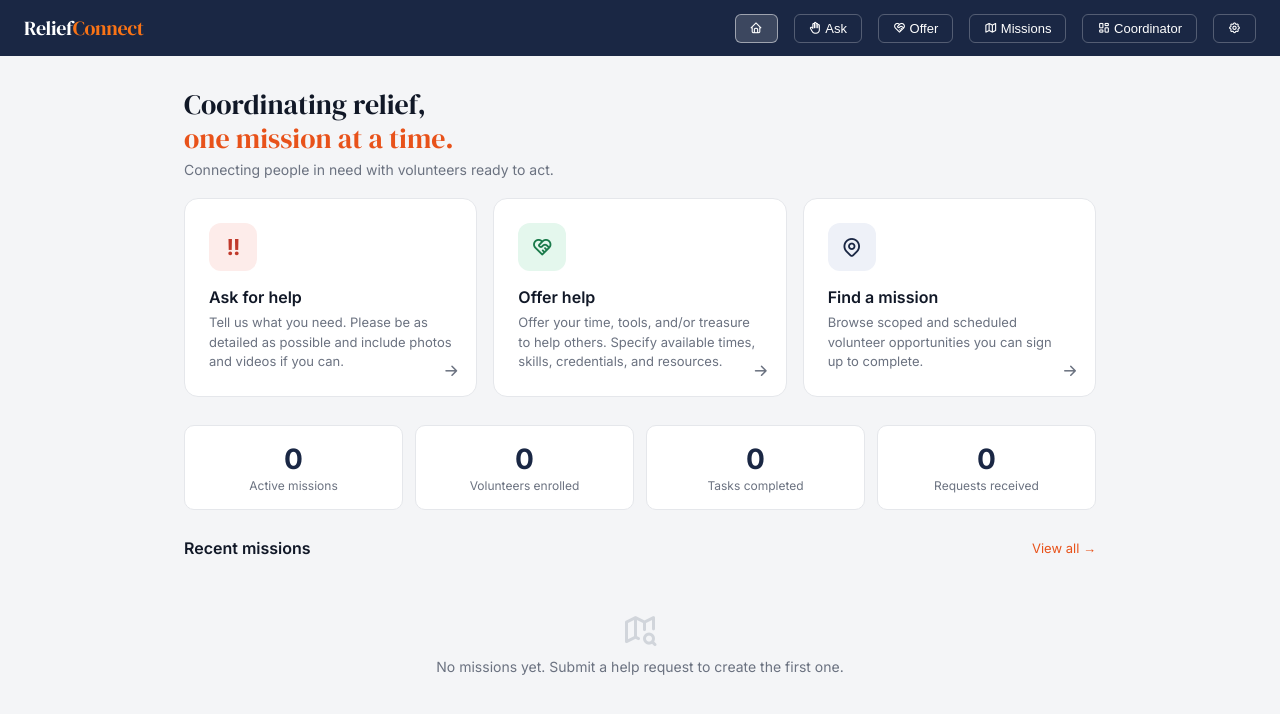
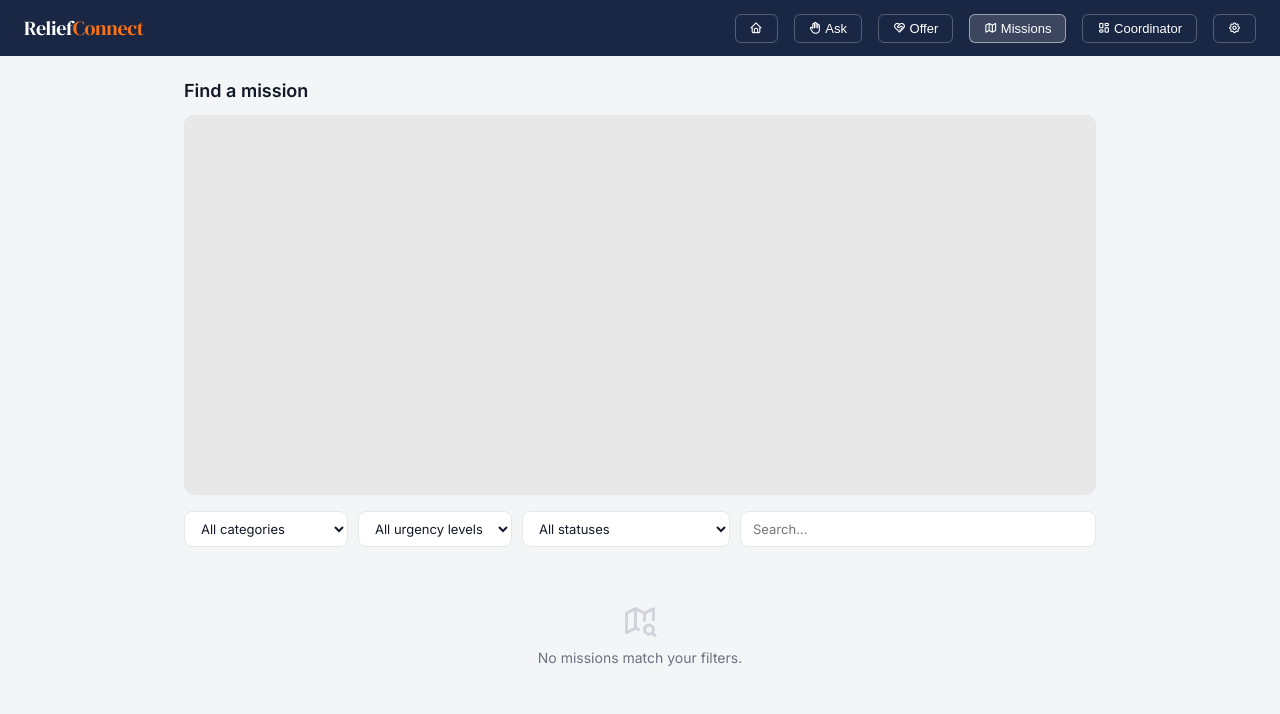
Before and after one commit to StarkSoftwareDevelopment/reliefconnect, a website: page public/index.html in a window 1280 px wide. Both pictures are taken after a click on the button "Missions". Drawn offline with Linux system fonts and the light colour scheme; some packages are replaced by stand-ins of ours.

Commit message:
fix: repair broken showPage redeclaration that broke all buttons, fix Maps script load order

```diff
--- a/public/app.js
+++ b/public/app.js
@@ -60,7 +60,7 @@ function showPage(p) {
   const nb = document.getElementById('nav-' + p);
   if (nb) nb.classList.add('active');
   if (p === 'coordinator') renderCoordinator();
-  if (p === 'missions') renderMissionsList();
+  if (p === 'missions') { renderMissionsList(); if (map) renderMapPins(); }
   if (p === 'home') renderHome();
 }
 
@@ -910,10 +910,3 @@ async function renderMapPins() {
     });
   }
 }
-
-// Re-render pins when missions page is shown
-const _origShowPage = showPage;
-function showPage(p) {
-  _origShowPage(p);
-  if (p === 'missions' && map) renderMapPins();
-}
--- a/public/index.html
+++ b/public/index.html
@@ -200,7 +200,6 @@ nav button.active{background:rgba(255,255,255,.15);border-color:rgba(255,255,255
   .page{padding:16px}
 }
 </style>
-<script src="https://maps.googleapis.com/maps/api/js?key=AIzaSyBug2gx9_S97yQSWQmHMMk5w8qEHkzk-EI&callback=initMap" async defer></script>
 </head>
 <body>
 <div class="app">
@@ -448,5 +447,6 @@ nav button.active{background:rgba(255,255,255,.15);border-color:rgba(255,255,255
 </div>
 
 <script src="app.js"></script>
+<script src="https://maps.googleapis.com/maps/api/js?key=AIzaSyBug2gx9_S97yQSWQmHMMk5w8qEHkzk-EI&callback=initMap" async defer></script>
 </body>
 </html>
```
